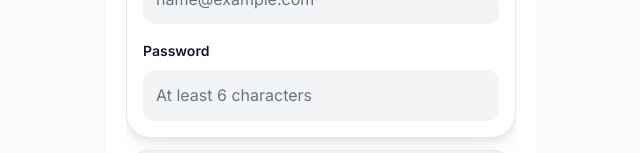
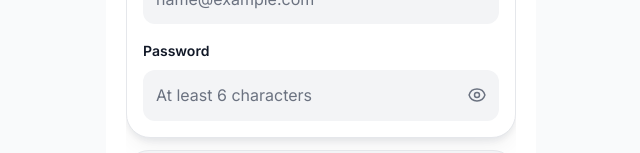
Before and after one commit to NikitaBest/Presentation-mobilemed-web, a React (Vite) app: page / in a window 1280 px wide. Both pictures are taken after a click on the button "Continue". Shown: the part 345-498 px from the top of the page, without its empty margins (319-959 px from the left). Built offline with nearby package versions, Linux system fonts and the light colour scheme.

Commit message:
показ пароля

```diff
--- /dev/null
+++ b/src/components/icons/PasswordVisibilityIcon.css
@@ -0,0 +1,6 @@
+.password-visibility-icon {
+  display: block;
+  flex-shrink: 0;
+  width: 1.25rem;
+  height: 1.25rem;
+}
--- /dev/null
+++ b/src/components/icons/PasswordVisibilityIcon.jsx
@@ -0,0 +1,47 @@
+import './PasswordVisibilityIcon.css'
+
+/**
+ * @param {{ visible: boolean, className?: string }} props
+ */
+export function PasswordVisibilityIcon({ visible, className = '' }) {
+  const classes = ['password-visibility-icon', className].filter(Boolean).join(' ')
+
+  if (visible) {
+    return (
+      <svg className={classes} viewBox="0 0 24 24" fill="none" aria-hidden>
+        <path
+          d="M3 3L21 21"
+          stroke="currentColor"
+          strokeWidth="1.75"
+          strokeLinecap="round"
+        />
+        <path
+          d="M10.58 10.58C10.21 10.95 10 11.45 10 12C10 13.1 10.9 14 12 14C12.55 14 13.05 13.79 13.42 13.42"
+          stroke="currentColor"
+          strokeWidth="1.75"
+          strokeLinecap="round"
+          strokeLinejoin="round"
+        />
+        <path
+          d="M9.88 5.1C10.6 4.96 11.29 4.88 12 4.88C16.48 4.88 20.22 7.76 21.5 12C20.93 13.87 19.73 15.49 18.13 16.63M14.12 17.78C13.45 17.92 12.73 18 12 18C7.52 18 3.78 15.12 2.5 11C3.07 9.13 4.27 7.51 5.87 6.37"
+          stroke="currentColor"
+          strokeWidth="1.75"
+          strokeLinecap="round"
+          strokeLinejoin="round"
+        />
+      </svg>
+    )
+  }
+
+  return (
+    <svg className={classes} viewBox="0 0 24 24" fill="none" aria-hidden>
+      <path
+        d="M2.5 12C3.78 7.76 7.52 4.88 12 4.88C16.48 4.88 20.22 7.76 21.5 12C20.22 16.24 16.48 19.12 12 19.12C7.52 19.12 3.78 16.24 2.5 12Z"
+        stroke="currentColor"
+        strokeWidth="1.75"
+        strokeLinejoin="round"
+      />
+      <circle cx="12" cy="12" r="3" stroke="currentColor" strokeWidth="1.75" />
+    </svg>
+  )
+}
--- a/src/i18n/messages.js
+++ b/src/i18n/messages.js
@@ -33,6 +33,8 @@ export const MESSAGES = {
     'auth.emailPlaceholder': 'name@example.com',
     'auth.passwordLabel': 'Пароль',
     'auth.passwordPlaceholder': 'Не менее 6 символов',
+    'auth.showPassword': 'Показать пароль',
+    'auth.hidePassword': 'Скрыть пароль',
     'auth.submitLogin': 'Войти',
     'auth.submitRegister': 'Зарегистрироваться',
     'auth.submitting': 'Подождите…',
@@ -323,6 +325,8 @@ export const MESSAGES = {
     'auth.emailPlaceholder': 'name@example.com',
     'auth.passwordLabel': 'Password',
     'auth.passwordPlaceholder': 'At least 6 characters',
+    'auth.showPassword': 'Show password',
+    'auth.hidePassword': 'Hide password',
     'auth.submitLogin': 'Sign in',
     'auth.submitRegister': 'Create account',
     'auth.submitting': 'Please wait…',
--- a/src/pages/AuthPage.css
+++ b/src/pages/AuthPage.css
@@ -158,6 +158,49 @@
   color: var(--mm-text-heading);
 }
 
+.auth-page__input-wrap {
+  position: relative;
+  display: flex;
+  align-items: stretch;
+}
+
+.auth-page__input--password {
+  padding-right: calc(var(--mm-space-3) + 2.5rem);
+}
+
+.auth-page__password-toggle {
+  position: absolute;
+  top: 0;
+  right: 0;
+  bottom: 0;
+  display: flex;
+  align-items: center;
+  justify-content: center;
+  width: 2.75rem;
+  padding: 0;
+  color: var(--mm-text-muted);
+  background: transparent;
+  border: none;
+  border-radius: var(--mm-radius-md);
+  cursor: pointer;
+  touch-action: manipulation;
+  transition: color 0.15s ease;
+}
+
+.auth-page__password-toggle:hover:not(:disabled) {
+  color: var(--mm-text-heading);
+}
+
+.auth-page__password-toggle:focus-visible {
+  outline: none;
+  box-shadow: 0 0 0 2px var(--mm-bg-primary-soft);
+}
+
+.auth-page__password-toggle:disabled {
+  opacity: 0.55;
+  cursor: not-allowed;
+}
+
 .auth-page__input {
   width: 100%;
   min-height: 3rem;
--- a/src/pages/AuthPage.jsx
+++ b/src/pages/AuthPage.jsx
@@ -1,5 +1,6 @@
 import { useCallback, useEffect, useState } from 'react'
 import { AppLayout } from '../components/AppLayout.jsx'
+import { PasswordVisibilityIcon } from '../components/icons/PasswordVisibilityIcon.jsx'
 import { postAuthLogin, postAuthRegister } from '../api/auth.js'
 import { getStoredEmail } from '../api/session.js'
 import { useI18n } from '../i18n/useI18n.js'
@@ -57,6 +58,7 @@ export function AuthPage({ onSuccess, onBackToLanguage }) {
   const [mode, setMode] = useState('login')
   const [email, setEmail] = useState(() => getStoredEmail())
   const [password, setPassword] = useState('')
+  const [passwordVisible, setPasswordVisible] = useState(false)
   const [submitting, setSubmitting] = useState(false)
   const [formError, setFormError] = useState('')
   const [touched, setTouched] = useState({ email: false, password: false })
@@ -74,6 +76,7 @@ export function AuthPage({ onSuccess, onBackToLanguage }) {
 
   const switchMode = useCallback((next) => {
     setMode(next)
+    setPasswordVisible(false)
     setFormError('')
     setErrors({ email: '', password: '' })
     setTouched({ email: false, password: false })
@@ -178,10 +181,13 @@ export function AuthPage({ onSuccess, onBackToLanguage }) {
               <label className="auth-page__label" htmlFor="auth-password">
                 {t('auth.passwordLabel')}
               </label>
+              <div className="auth-page__input-wrap">
                 <input
                   id="auth-password"
-                className={`auth-page__input${errors.password ? ' auth-page__input--error' : ''}`}
-                type="password"
+                  className={`auth-page__input auth-page__input--password${
+                    errors.password ? ' auth-page__input--error' : ''
+                  }`}
+                  type={passwordVisible ? 'text' : 'password'}
                   autoComplete={isRegister ? 'new-password' : 'current-password'}
                   placeholder={t('auth.passwordPlaceholder')}
                   value={password}
@@ -205,6 +211,19 @@ export function AuthPage({ onSuccess, onBackToLanguage }) {
                     }))
                   }}
                 />
+                <button
+                  type="button"
+                  className="auth-page__password-toggle"
+                  disabled={submitting}
+                  aria-pressed={passwordVisible}
+                  aria-label={
+                    passwordVisible ? t('auth.hidePassword') : t('auth.showPassword')
+                  }
+                  onClick={() => setPasswordVisible((v) => !v)}
+                >
+                  <PasswordVisibilityIcon visible={passwordVisible} />
+                </button>
+              </div>
               {errors.password ? (
                 <p id="auth-password-error" className="auth-page__field-error" role="alert">
                   {errors.password}
```
Lines whose indentation alone changed are shown as unchanged.
